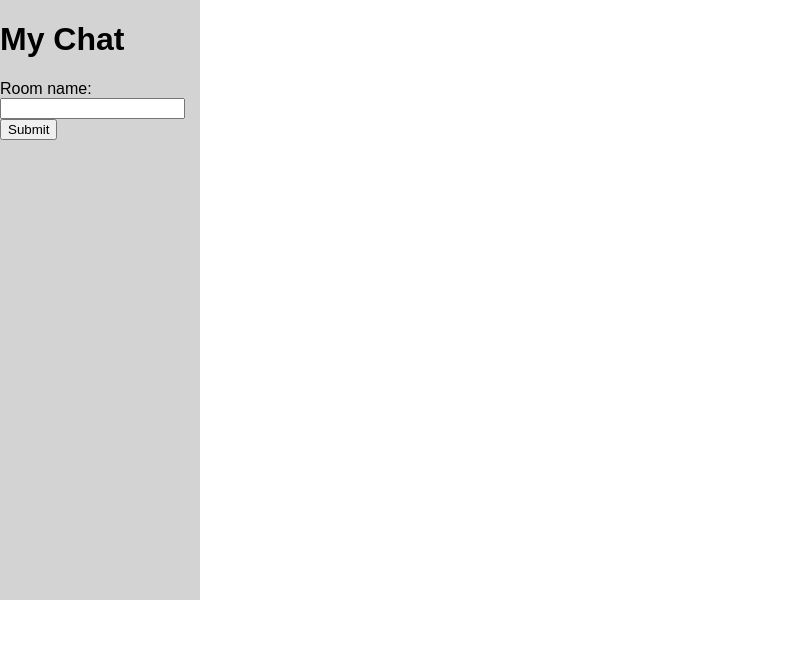
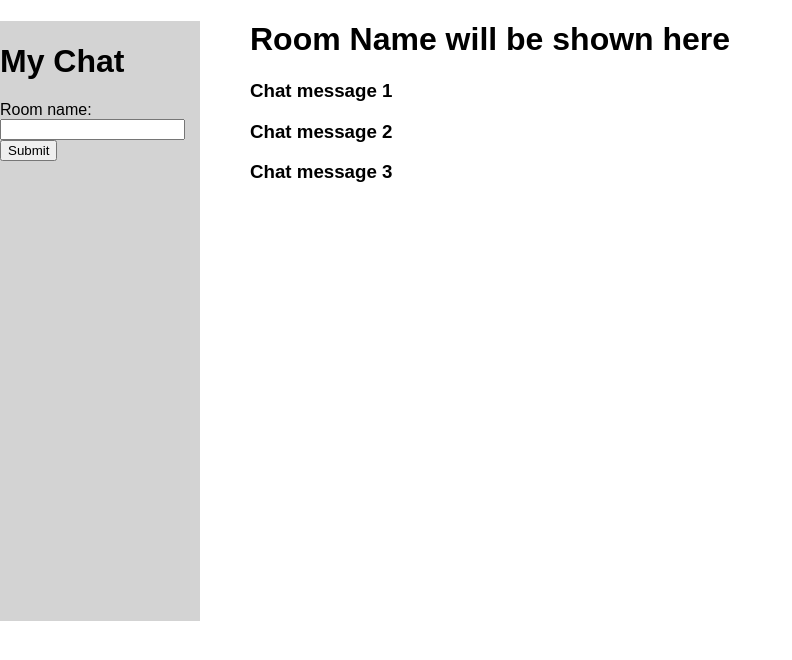
Before and after one commit to aln3hill/my-chat, a React (Create React App) app: page / in a window 1280 px wide. Shown: the top 660 px of the page, without its empty margins (0-792 px from the left). Built offline with nearby package versions, Linux system fonts and the light colour scheme.

Commit message:
added MessageList component, trying to set clicked room as ActiveRoom

```diff
--- a/src/App.css
+++ b/src/App.css
@@ -35,3 +35,7 @@
   width: 200px;
 
 }
+
+#messageList{
+  margin-left: 250px;
+}
--- a/src/App.js
+++ b/src/App.js
@@ -2,7 +2,8 @@ import React, { Component } from 'react';
 import logo from './logo.svg';
 import './App.css';
 import * as firebase from 'firebase';
-import RoomList from './RoomList'
+import RoomList from './RoomList';
+import MessageList from './MessageList';
 
 var config = {
    apiKey: "AIzaSyCPqBcY_zC1A65EvAVAHkMtBVccx8-ZN28",
@@ -17,9 +18,28 @@ var config = {
 
 
 class App extends Component {
+  constructor(props){
+    super(props);
+    this.state ={
+      activeRoom: ''
+    }
+    this.setActiveRoom = this.setActiveRoom.bind(this);
+  }
+
+  setActiveRoom(key) {
+    alert("room is set to " + key);
+    this.setState({
+      activeRoom: key
+    });
+
+  }
+
   render() {
     return (
-      <RoomList firebase={dbApp} />
+      <div>
+      <RoomList firebase={dbApp} setActiveRoom={() => this.setActiveRoom()} />
+      <MessageList firebase={dbApp} />
+      </div>
     );
   }
 }
--- /dev/null
+++ b/src/MessageList.js
@@ -0,0 +1,28 @@
+import React, { Component } from 'react';
+
+
+class MessageList extends Component {
+  constructor(props){
+    super(props);
+
+    this.state={
+      messages: []
+    };
+    this.roomsRef = this.props.firebase.database().ref('Rooms');
+  }
+
+
+
+render (){
+  return(
+    <div id="messageList">
+      <h1>Room Name will be shown here</h1>
+      <h3>Chat message 1</h3>
+      <h3>Chat message 2</h3>
+      <h3>Chat message 3</h3>
+      </div>
+  );
+}
+
+}
+export default MessageList;
--- a/src/RoomList.js
+++ b/src/RoomList.js
@@ -48,10 +48,10 @@ class RoomList extends Component {
           <ul>
           {
 
-            this.state.rooms.map( (room, key) => {
-              console.log("hello" + key);
-              console.log(room);
-              return <li key={key}>{room.name}</li>
+            this.state.rooms.map( (room) => {
+              const roomkey = room.key;
+              console.log("hello " + roomkey );
+              return (<li key={roomkey} onClick={() => this.props.setActiveRoom(roomkey)}>{room.name}</li>);
 
             })
           }
```
